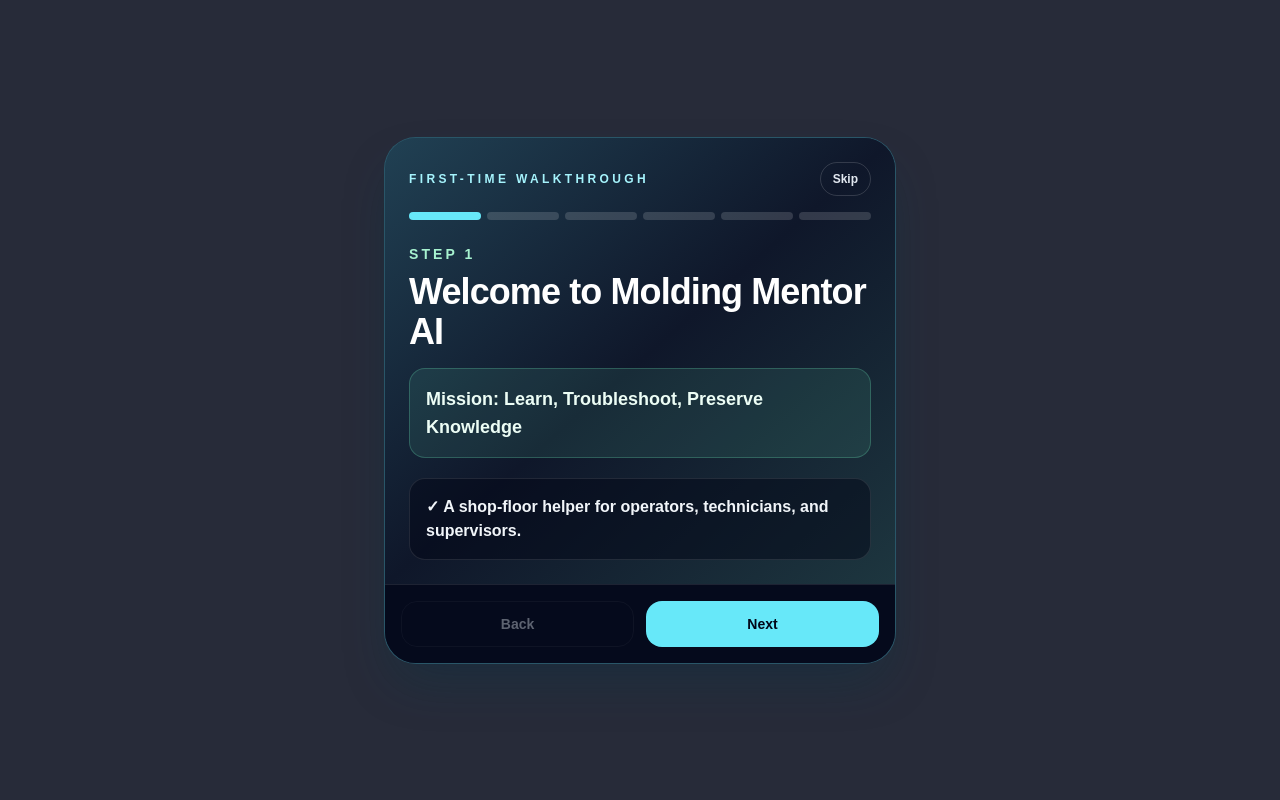
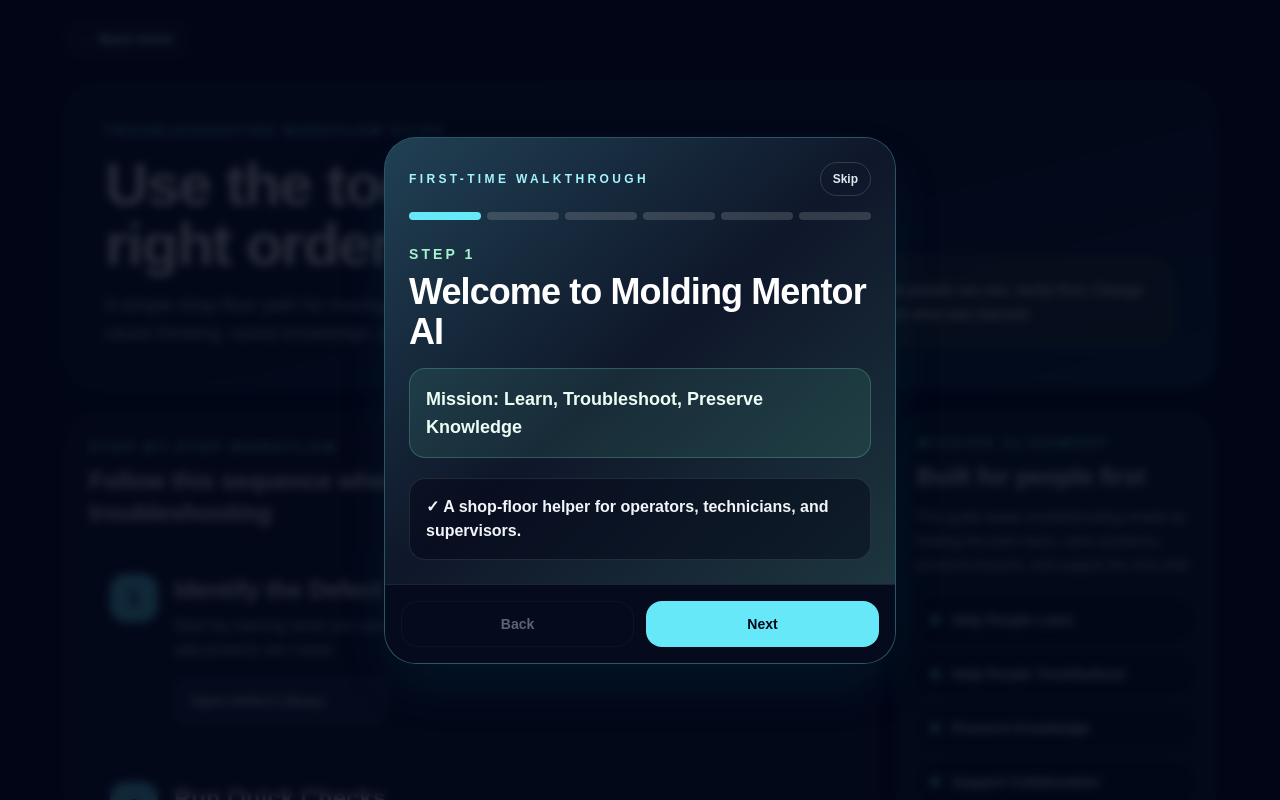
Before and after one commit to scottgraham2882-collab/molding-mentor-ai, a Next.js app: page /workflow in a window 1280 px wide. Before the commit this address had no page. Shown: the top 800 px of the page. Built offline with nearby package versions, Linux system fonts and the light colour scheme.

Commit message:
Add Troubleshooting Workflow Guide MVP

```diff
--- /dev/null
+++ b/app/workflow/page.tsx
@@ -0,0 +1,153 @@
+import Link from "next/link";
+
+type WorkflowStep = {
+  number: number;
+  title: string;
+  explanation: string;
+  href: string;
+  linkLabel: string;
+};
+
+const workflowSteps: WorkflowStep[] = [
+  {
+    number: 1,
+    title: "Identify the Defect",
+    explanation: "Start by naming what you see on the part so everyone uses the same language before any adjustments are made.",
+    href: "/defects",
+    linkLabel: "Open Defect Library",
+  },
+  {
+    number: 2,
+    title: "Run Quick Checks",
+    explanation: "Use a checklist to verify obvious setup, material, mold, machine, and quality items before changing the process.",
+    href: "/checklists",
+    linkLabel: "Open Troubleshooting Checklists",
+  },
+  {
+    number: 3,
+    title: "Review Process Adjustments",
+    explanation: "Compare the issue to the process guide so adjustments are made in a safe, controlled order.",
+    href: "/process-guide",
+    linkLabel: "Open Process Guide",
+  },
+  {
+    number: 4,
+    title: "Ask Why",
+    explanation: "Work through root cause thinking to understand what changed and avoid treating only the symptom.",
+    href: "/root-cause-coach",
+    linkLabel: "Open Root Cause Coach",
+  },
+  {
+    number: 5,
+    title: "Compare Similar Problems",
+    explanation: "Review past examples to learn what other teams checked, changed, and documented when they saw similar defects.",
+    href: "/case-studies",
+    linkLabel: "Open Case Studies",
+  },
+  {
+    number: 6,
+    title: "Save the Lesson",
+    explanation: "Capture the defect, cause, correction, and prevention notes so the next person can learn from the fix.",
+    href: "/knowledge-vault",
+    linkLabel: "Open Knowledge Vault",
+  },
+  {
+    number: 7,
+    title: "Communicate to Next Shift",
+    explanation: "Leave clear handoff notes about current status, open risks, and what the next shift should watch first.",
+    href: "/shift-handoff",
+    linkLabel: "Open Shift Handoff Log",
+  },
+];
+
+const missionItems = [
+  "Help People Learn",
+  "Help People Troubleshoot",
+  "Preserve Knowledge",
+  "Support Collaboration",
+  "Keep It Simple",
+  "People First",
+];
+
+export default function WorkflowPage() {
+  return (
+    <main className="min-h-screen bg-slate-950 px-4 py-5 text-slate-100 sm:px-6 lg:px-8">
+      <section className="mx-auto flex w-full max-w-6xl flex-col gap-6">
+        <Link
+          href="/"
+          className="w-fit rounded-full border border-white/10 bg-white/[0.06] px-4 py-2 text-sm font-black text-cyan-100 transition hover:border-cyan-300/60 hover:bg-cyan-300/10"
+        >
+          ← Back home
+        </Link>
+
+        <header className="overflow-hidden rounded-[2rem] border border-cyan-300/20 bg-gradient-to-br from-slate-900 via-slate-900 to-cyan-950 p-5 shadow-2xl shadow-cyan-950/30 sm:p-8 lg:p-10">
+          <p className="text-xs font-black uppercase tracking-[0.28em] text-cyan-300">Troubleshooting Workflow Guide</p>
+          <div className="mt-4 grid gap-6 lg:grid-cols-[1.5fr_0.9fr] lg:items-end">
+            <div>
+              <h1 className="text-4xl font-black tracking-tight text-white sm:text-6xl">Use the tools in the right order.</h1>
+              <p className="mt-4 max-w-3xl text-base leading-7 text-slate-300 sm:text-lg">
+                A simple shop-floor path for moving from defect identification to quick checks, root cause thinking, saved knowledge, and shift handoff communication.
+              </p>
+            </div>
+            <div className="rounded-3xl border border-amber-300/30 bg-amber-300/10 p-4 text-sm font-bold leading-6 text-amber-50 sm:p-5">
+              Start with what people can see. Verify first. Change carefully. Share what was learned.
+            </div>
+          </div>
+        </header>
+
+        <section className="grid gap-4 lg:grid-cols-[minmax(0,1fr)_20rem]">
+          <div className="rounded-[2rem] border border-white/10 bg-white/[0.06] p-4 shadow-xl shadow-slate-950/30 sm:p-6">
+            <div className="flex flex-col gap-2 sm:flex-row sm:items-end sm:justify-between">
+              <div>
+                <p className="text-sm font-black uppercase tracking-[0.2em] text-emerald-300">Step-by-step workflow</p>
+                <h2 className="mt-2 text-2xl font-black text-white">Follow this sequence when troubleshooting</h2>
+              </div>
+              <p className="max-w-md text-sm leading-6 text-slate-300">
+                Each card links to the existing page that supports that part of the workflow.
+              </p>
+            </div>
+
+            <ol className="mt-6 grid gap-4">
+              {workflowSteps.map((step) => (
+                <li key={step.number} className="rounded-3xl border border-white/10 bg-slate-900/80 p-4 sm:p-5">
+                  <div className="flex flex-col gap-4 sm:flex-row sm:items-start">
+                    <div className="flex h-12 w-12 shrink-0 items-center justify-center rounded-2xl bg-cyan-300 text-xl font-black text-slate-950 shadow-lg shadow-cyan-950/30">
+                      {step.number}
+                    </div>
+                    <div className="min-w-0 flex-1">
+                      <h3 className="text-xl font-black text-white sm:text-2xl">{step.title}</h3>
+                      <p className="mt-2 text-sm leading-6 text-slate-300 sm:text-base">{step.explanation}</p>
+                      <Link
+                        href={step.href}
+                        className="mt-4 inline-flex w-full items-center justify-between rounded-2xl border border-cyan-300/30 bg-cyan-300/10 px-4 py-3 text-sm font-black text-cyan-100 transition hover:border-cyan-200 hover:bg-cyan-300/20 focus:outline-none focus:ring-4 focus:ring-cyan-300/20 sm:w-auto sm:gap-8"
+                      >
+                        <span>{step.linkLabel}</span>
+                        <span aria-hidden="true">→</span>
+                      </Link>
+                    </div>
+                  </div>
+                </li>
+              ))}
+            </ol>
+          </div>
+
+          <aside className="rounded-[2rem] border border-emerald-300/20 bg-emerald-300/10 p-5 shadow-xl shadow-slate-950/30 lg:sticky lg:top-6 lg:self-start">
+            <p className="text-sm font-black uppercase tracking-[0.2em] text-emerald-300">Mission alignment</p>
+            <h2 className="mt-2 text-2xl font-black text-white">Built for people first</h2>
+            <p className="mt-3 text-sm leading-6 text-emerald-50/90">
+              This guide keeps troubleshooting simple by helping the team learn, solve problems, preserve lessons, and support the next shift.
+            </p>
+            <ul className="mt-5 grid gap-2 text-sm font-bold text-emerald-50">
+              {missionItems.map((item) => (
+                <li key={item} className="flex items-center gap-3 rounded-2xl border border-white/10 bg-slate-950/50 p-3">
+                  <span className="h-2.5 w-2.5 rounded-full bg-emerald-300" aria-hidden="true" />
+                  {item}
+                </li>
+              ))}
+            </ul>
+          </aside>
+        </section>
+      </section>
+    </main>
+  );
+}
```
